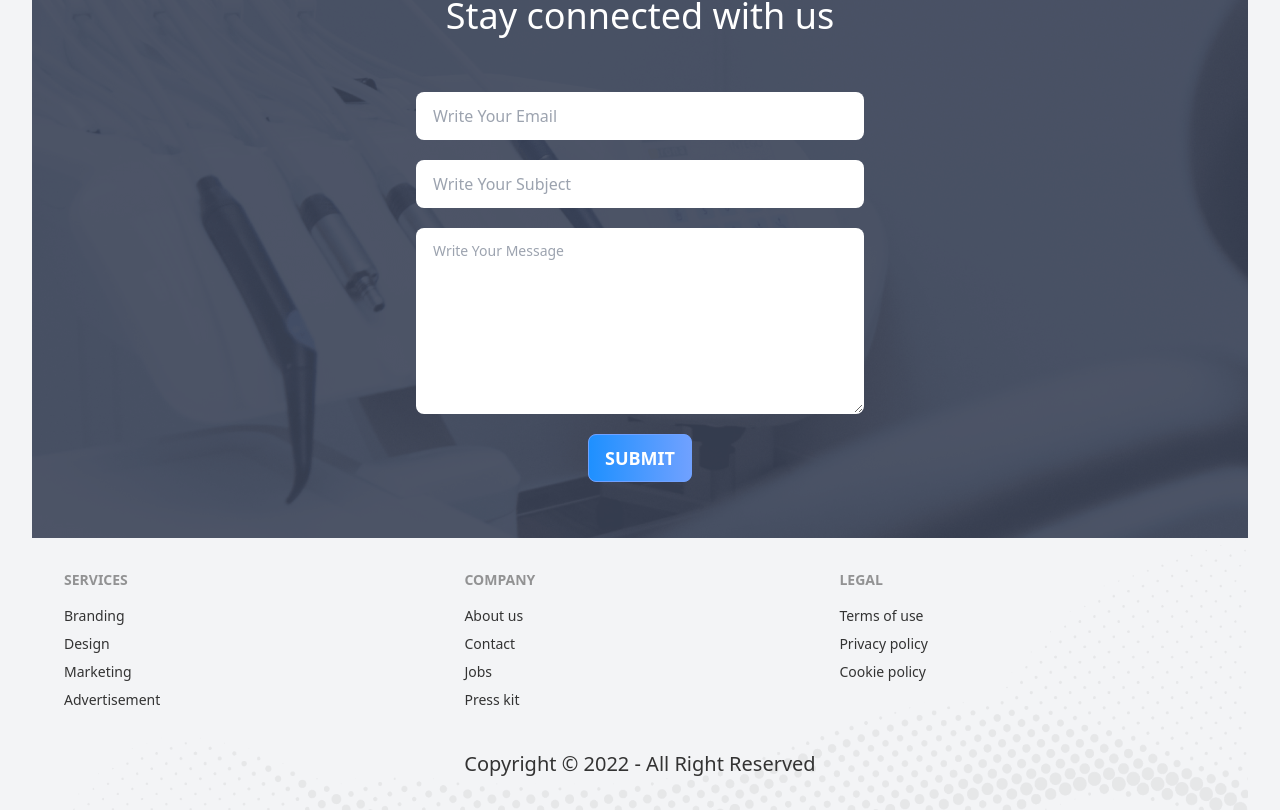
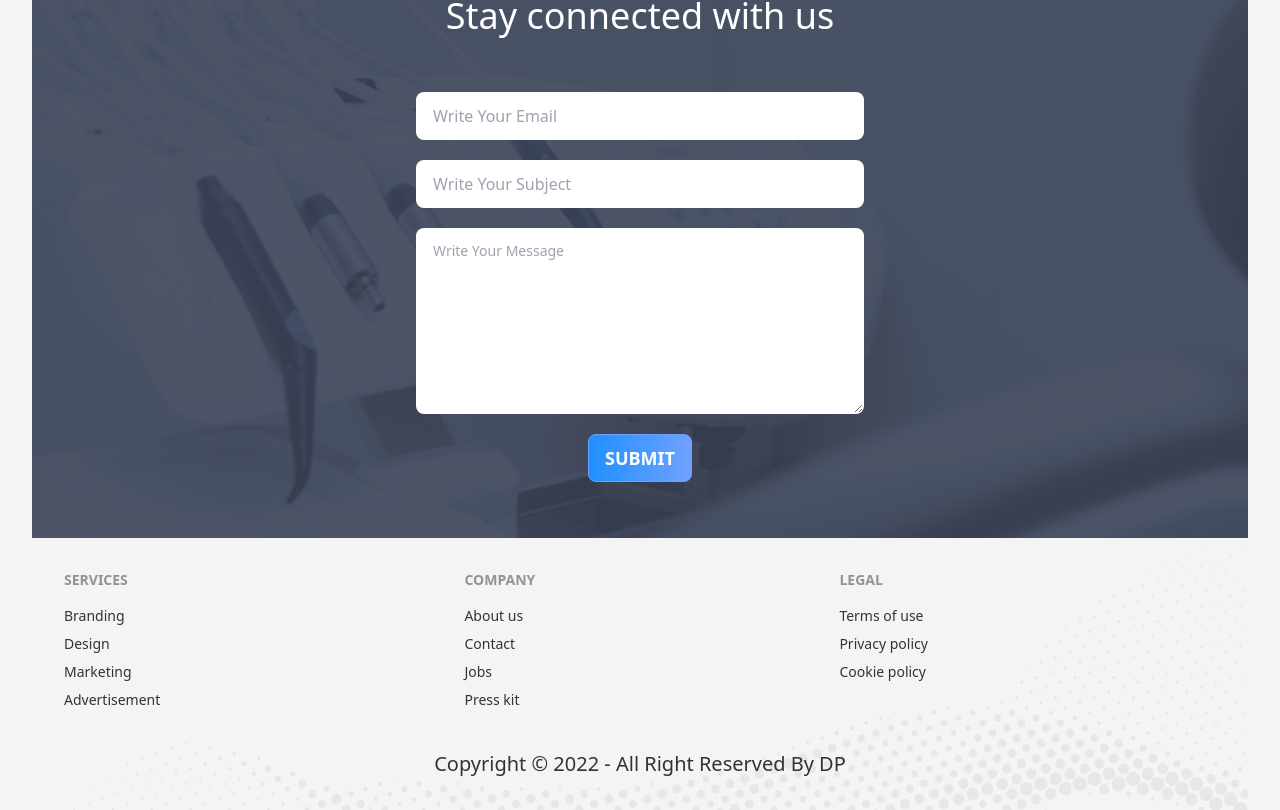
Before and after one commit to HossainRafi/dp-client, a React (Create React App) app: page / in a window 1280 px wide. Shown: the part 3648-4458 px from the top of the page. Built offline with nearby package versions, Linux system fonts and the light colour scheme.

Commit message:
connet with mongo db

```diff
--- a/src/Pages/Appointment/AvailableAppointment.js
+++ b/src/Pages/Appointment/AvailableAppointment.js
@@ -7,7 +7,7 @@ const AvailableAppointment = ({ date }) => {
   const [services, setServices] = useState([]);
   const [treatment, setTreatment] = useState(null);
   useEffect(() => {
-    fetch("fakeData.json")
+    fetch("http://localhost:5000/service")
       .then((res) => res.json())
       .then((data) => setServices(data));
   }, []);
--- a/src/Pages/Shared/Footer.js
+++ b/src/Pages/Shared/Footer.js
@@ -33,7 +33,7 @@ const Footer = () => {
         </div>
       </div>
       <div className="mt-10 text-center">
-        <p className="text-xl">Copyright © 2022 - All Right Reserved</p>
+        <p className="text-xl">Copyright © 2022 - All Right Reserved By DP</p>
       </div>
     </footer>
   );
```
Also changed, not shown: public/fakeData.json (+9 -3 lines).
